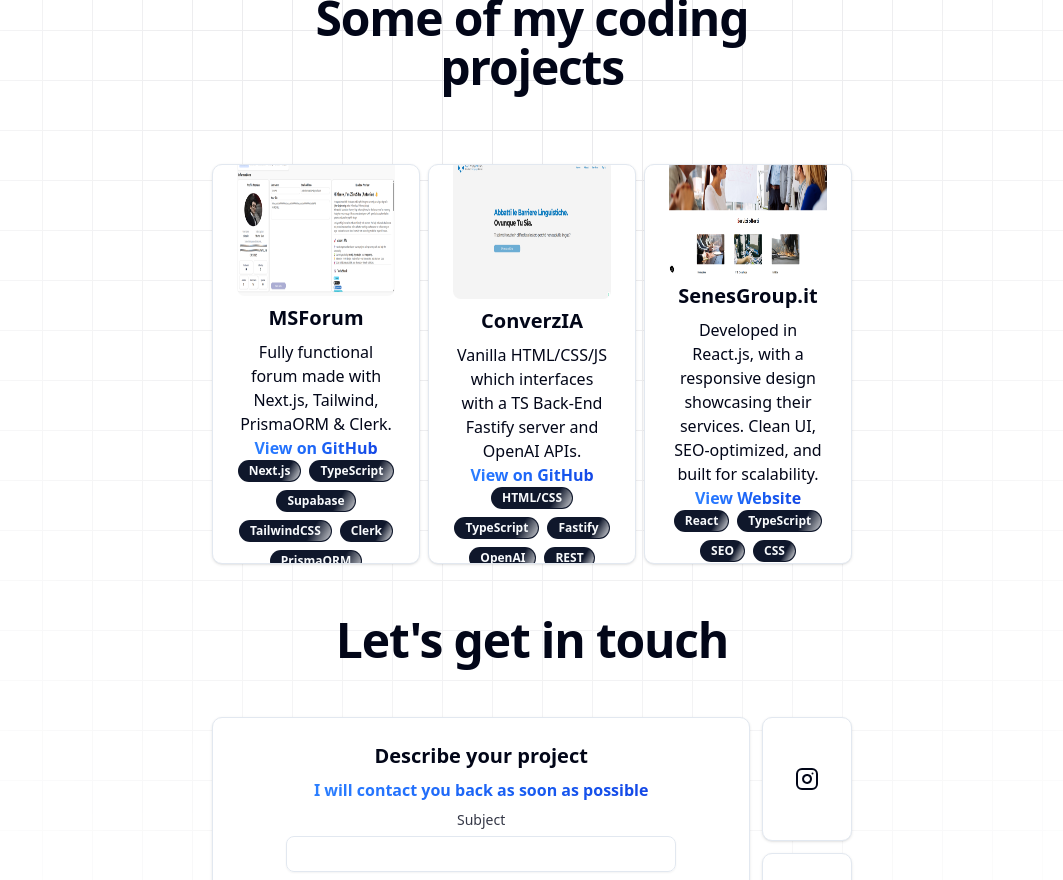
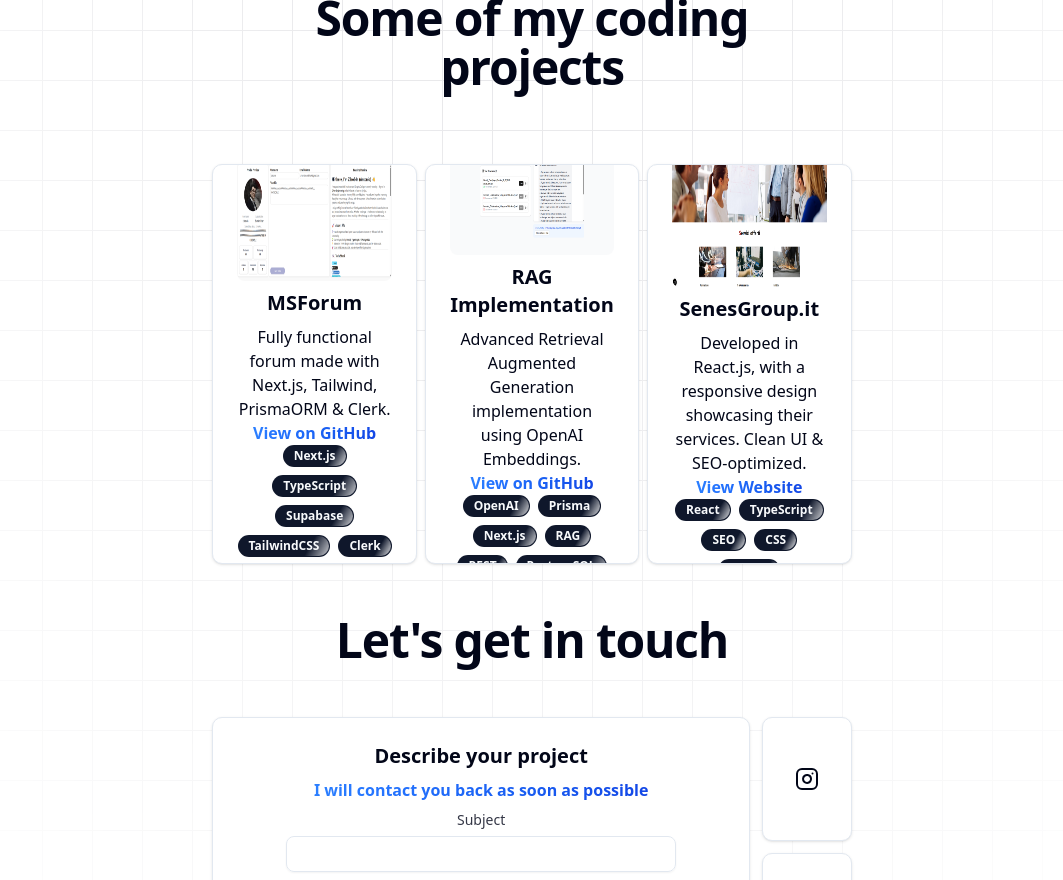
Before and after one commit to Z3roS4n/murabito.eu-revamp, a Next.js app in the folder portfolio-murabito-v2/: page / in a window 1280 px wide. Shown: the part 2920-3800 px from the top of the page, without its empty margins (108-1171 px from the left). Built offline with nearby package versions, Linux system fonts and the light colour scheme.

Commit message:
Add RAG demo project and update project list
Added 'rag_demo.png' image and updated the project list in page.tsx to include a new RAG Implementation project with relevant details. Also made minor subtitle adjustments for the SenesGroup.it project.

```diff
--- a/portfolio-murabito-v2/src/app/page.tsx
+++ b/portfolio-murabito-v2/src/app/page.tsx
@@ -179,32 +179,32 @@ export default function Home() {
 
                     />
                     <Project
-                      image="converzia.png"
-                      title="ConverzIA"
-                      subtitle="Vanilla HTML/CSS/JS which interfaces with a TS Back-End Fastify server and OpenAI APIs."
-                      skills={['HTML/CSS', 'TypeScript', 'Fastify', 'OpenAI', 'REST']}
-                      link="https://github.com/Z3roS4n/ConverzIA.net"
+                      image="rag_demo.png"
+                      title="RAG Implementation"
+                      subtitle="Advanced Retrieval Augmented Generation implementation using OpenAI Embeddings."
+                      skills={['OpenAI', 'Prisma', 'Next.js', 'RAG', 'REST', 'PostgreSQL', 'Better-Auth']}
+                      link="https://github.com/Z3roS4n/ms-rag-demo"
                       direction="right"
 
                     />
                     <Project
                       image="senes.png"
                       title="SenesGroup.it"
-                      subtitle="Developed in React.js, with a responsive design showcasing their services. Clean UI, SEO-optimized, and built for scalability."
+                      subtitle="Developed in React.js, with a responsive design showcasing their services. Clean UI & SEO-optimized."
                       skills={['React', 'TypeScript', 'SEO', 'CSS', 'Fastify']}
                       link="https://github.com/Z3roS4n/Development-Web-APIs"
                       viewOn="View Website"
                       direction="left"
 
                     />
-                    {/*<Project
+                    {/*
+                    <Project
                       image="webapis.png"
                       title="Web Utilities"
                       subtitle="Multi-service API architecture designed to provide various utilities for developers. Still ongoing..."
                       skills={['Fastify', 'TypeScript', 'Supabase', 'REST', 'PrismaORM']}
                       link="https://github.com/Z3roS4n/Development-Web-APIs"
                       direction="left"
-
                     />*/}
                   </div>
 
```
Also changed, not shown: portfolio-murabito-v2/public/projects/rag_demo.png (added).
